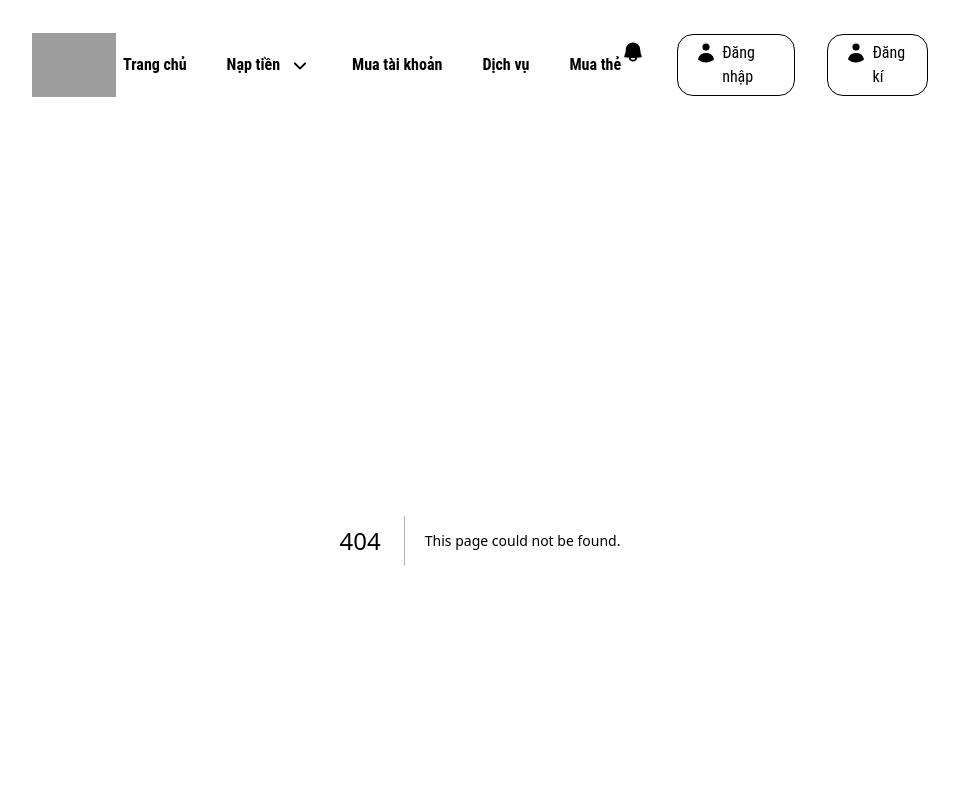
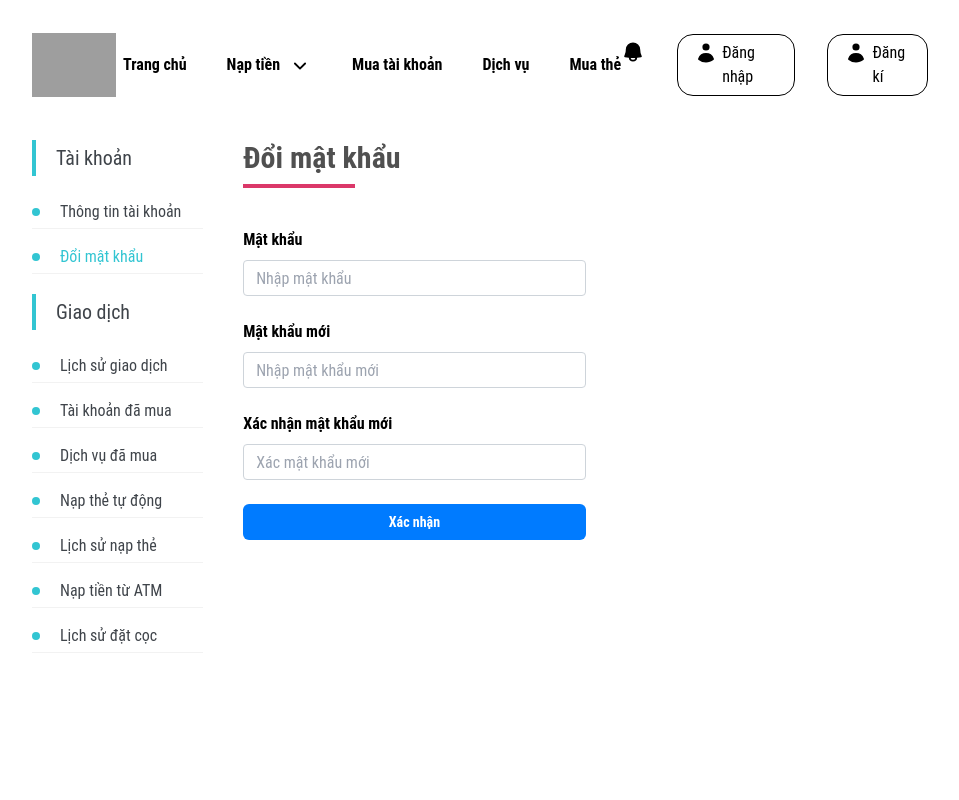
Before and after one commit to demongthan/SellGame, a Next.js app: page /recharge/change-password in a window 1280 px wide. Before the commit this address had no page. Shown: the top 800 px of the page, without its empty margins (160-1119 px from the left). Built offline with nearby package versions, Linux system fonts and the light colour scheme; grey boxes are pictures that could not be loaded.

Commit message:
nam commit

```diff
--- a/app/globals.css
+++ b/app/globals.css
@@ -30,7 +30,6 @@
   }
 
   .info__row .info__row__data{
-    width: 30%;
     padding:0.75rem;
     font-style: italic;
   }
--- a/app/recharge/account-information/page.tsx
+++ b/app/recharge/account-information/page.tsx
@@ -12,7 +12,7 @@ const page = () => {
             <tbody>
                 <tr className='info__row'>
                     <td className='info__row__title'>ID của ban:</td>
-                    <td className='flex flex-row info__row__data'>
+                    <td className='flex flex-row gap-3 info__row__data'>
                         <p>2958807</p>
                         <DocumentDuplicateIcon className='w-[1.3rem] h-[1.3rem]'></DocumentDuplicateIcon>
                     </td>
@@ -41,7 +41,6 @@ const page = () => {
         </table>
 
         <div className='flex flex-row gap-5 h-12'>
-
             <input type='text' className='w-11/12 text-black bg-clip-padding border border-solid border-gray-350 rounded px-3
             transition-input ease-in-out delay-150 focus:outline-none focus:border-cyan-450' placeholder='Nhập mã giới thiệu'></input>
             <button className='w-1/12 bg-blue-750 text-white h-full border border-transparent rounded-md px-4'>Gửi</button>
--- /dev/null
+++ b/app/recharge/change-password/page.tsx
@@ -0,0 +1,43 @@
+import { TitleRecharge } from '@/components'
+import React from 'react'
+
+const page = () => {
+  return (
+    <div className='flex flex-col gap-10'>
+        <TitleRecharge title={'Đổi mật khẩu'}></TitleRecharge>
+
+        <form className="space-y-6 w-1/2" action="#" method="POST">
+            <div>
+                <label htmlFor="password" className="block text-base text-black font-semibold leading-6">Mật khẩu</label>
+                <div className="mt-2">
+                    <input type='text' className='w-full h-9 text-black bg-clip-padding border border-solid border-gray-350 rounded px-3
+                    transition-input ease-in-out delay-150 focus:outline-none focus:border-cyan-450' placeholder='Nhập mật khẩu'></input>
+                </div>
+            </div>
+
+            <div>
+                <label htmlFor="newpassword" className="block text-base text-black font-semibold leading-6">Mật khẩu mới</label>
+                <div className="mt-2">
+                    <input type='password' className='w-full h-9 text-black bg-clip-padding border border-solid border-gray-350 rounded px-3
+                    transition-input ease-in-out delay-150 focus:outline-none focus:border-cyan-450' placeholder='Nhập mật khẩu mới'></input>
+                </div>
+            </div>
+
+            <div>
+                <label htmlFor="newpassword" className="block text-base text-black font-semibold leading-6">Xác nhận mật khẩu mới</label>
+                <div className="mt-2">
+                    <input type='password' className='w-full h-9 text-black bg-clip-padding border border-solid border-gray-350 rounded px-3
+                    transition-input ease-in-out delay-150 focus:outline-none focus:border-cyan-450' placeholder='Xác mật khẩu mới'></input>
+                </div>
+            </div>
+
+            <div>
+                <button type="submit" className="flex w-full justify-center rounded-md bg-blue-650 px-3 py-1.5 text-sm font-semibold leading-6
+                text-white shadow-sm hover:bg-cyan-450 focus-visible:outline focus-visible:outline-2 focus-visible:outline-offset-2 focus-visible:outline-indigo-600">Xác nhận</button>
+            </div>
+        </form>
+    </div>
+  )
+}
+
+export default page
--- a/app/recharge/layout.tsx
+++ b/app/recharge/layout.tsx
@@ -3,7 +3,7 @@ import React, { ReactNode } from 'react'
 
 const layout = ({children}:{children:ReactNode}) => {
   return (
-    <div className='flex flex-row w-[90%] sm:w-[70%] mx-auto pb-20 gap-10'>
+    <div className='flex flex-row w-[90%] sm:w-[70%] h-[85vh] mx-auto pb-20 gap-10'>
         <div className='w-1/5'>
             <MenuRecharge></MenuRecharge>
         </div>
--- a/components/Common/CardMenuRecharge.tsx
+++ b/components/Common/CardMenuRecharge.tsx
@@ -5,9 +5,11 @@ import React from 'react'
 interface Props{
     title:string,
     itemMenus:MenuRechargeItem[],
+    url:string
 }
 
-const CardMenuRecharge = ({title, itemMenus}:Props) => {
+const CardMenuRecharge = ({title, itemMenus, url}:Props) => {
+
   return (
     <div className='flex flex-col gap-5'>
         <div className='border-l-4 border-cyan-450 border-solid text-xl text-slate-450 pl-5 py-1'>
@@ -15,9 +17,9 @@ const CardMenuRecharge = ({title, itemMenus}:Props) => {
         </div>
         <div className='flex flex-col gap-3'>
             {itemMenus.map((item, index)=>(
-                <div key={index} className='text-slate-450 font-normal text-base border-b border-solid border-slate-150 py-1
+                <div key={index} className={`${item.link==url?"text-cyan-450":"text-slate-450"} font-normal text-base border-b border-solid border-slate-150 py-1
                 before:content-[""] before:w-[8px] before:h-[8px] before:rounded-[8px] before:opacity:0.6 before:bg-cyan-450 before:mt-2
-                before:text-[14px] before:float-left'>
+                before:text-[14px] before:float-left`}>
                     <Link className='pl-5' href={item.link}>{item.title}</Link>
                 </div>
             ))}
--- /dev/null
+++ b/components/Common/TableShowData.tsx
@@ -0,0 +1,30 @@
+import React from 'react'
+
+interface Props{
+    thItems:string[],
+    trItems:any[]
+}
+
+const TableShowData = ({thItems, trItems}:Props) => {
+  return (
+    <table className='table-fixed'>
+        <thead>
+            {thItems.map((thItem, index) =>(
+                <th key={index}>{thItem}</th>
+            ))}
+            <tr></tr>
+        </thead>
+        <tbody>
+            {trItems.map((trItem:any, index) =>(
+                <tr key={index}>
+                    {thItems.map((thItem, index) =>(
+                        <td key={index}>{trItem[thItem]}</td>
+                    ))}
+                </tr>
+            ))}
+        </tbody>
+    </table>
+  )
+}
+
+export default TableShowData
--- a/components/Recharge/MenuRecharge.tsx
+++ b/components/Recharge/MenuRecharge.tsx
@@ -1,16 +1,21 @@
+"use client"
+
 import React from 'react'
 import CardMenuRecharge from '../Common/CardMenuRecharge'
 import { menuRechargeAccount, menuRechargeTransaction } from '@/utils/MenuAccount'
+import { usePathname } from 'next/navigation'
 
 const MenuRecharge = () => {
+  const pathname:string =usePathname();
+
   return (
     <div className='flex flex-col gap-5'>
         <div>
-            <CardMenuRecharge title={menuRechargeAccount.title} itemMenus={menuRechargeAccount.item}></CardMenuRecharge>
+          <CardMenuRecharge title={menuRechargeAccount.title} itemMenus={menuRechargeAccount.item} url={pathname}></CardMenuRecharge>
         </div>
 
         <div>
-        <CardMenuRecharge title={menuRechargeTransaction.title} itemMenus={menuRechargeTransaction.item}></CardMenuRecharge>
+          <CardMenuRecharge title={menuRechargeTransaction.title} itemMenus={menuRechargeTransaction.item} url={pathname}></CardMenuRecharge>
         </div>
     </div>
   )
```
